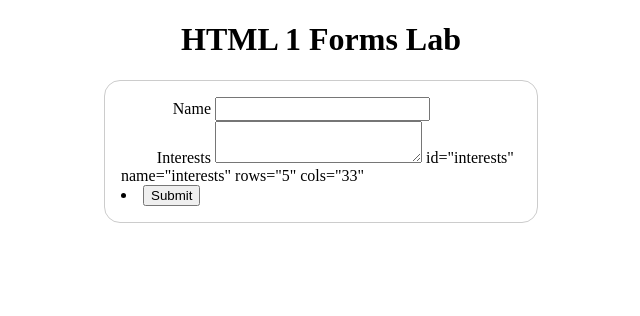
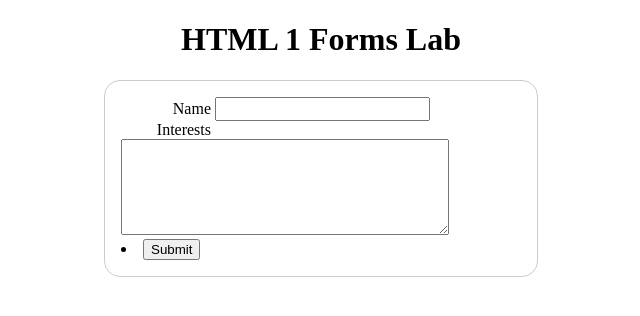
Before and after one commit to cborsas14/cborsas14.github.io, a plain HTML site: page lab_6/index.html in a window 1280 px wide. Shown: the whole page, without its empty margins (319-959 px from the left). Drawn offline with Linux system fonts and the light colour scheme.

Commit message:
html
html

```diff
--- a/lab_6/index.html
+++ b/lab_6/index.html
@@ -23,7 +23,7 @@
 
              <li>
                <label for="Interests">Interests</label>
-               <textarea></textarea> id="interests" name="interests" rows="5" cols="33" </textarea>
+               <textarea id="interests" name="interests" rows="5" cols="33"></textarea>
              </li>
             </ul>
             <li class="button">
```
